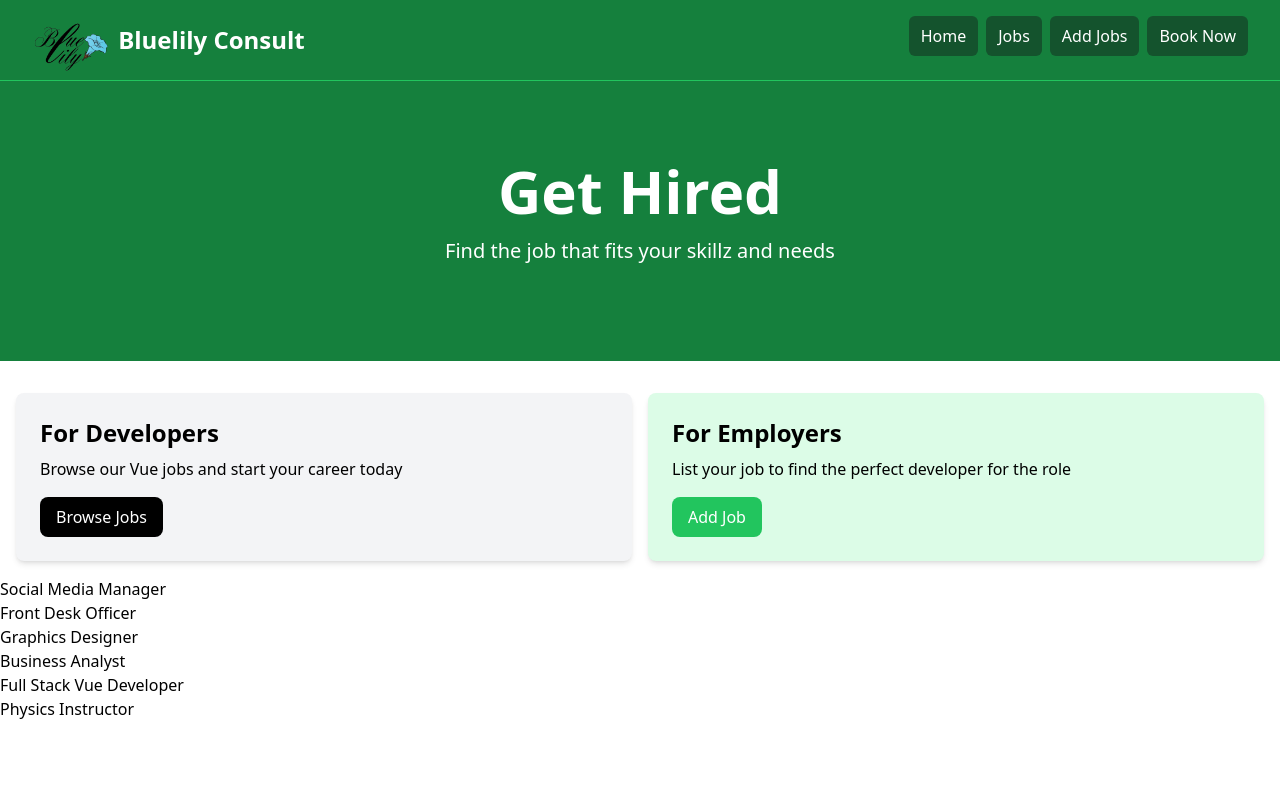
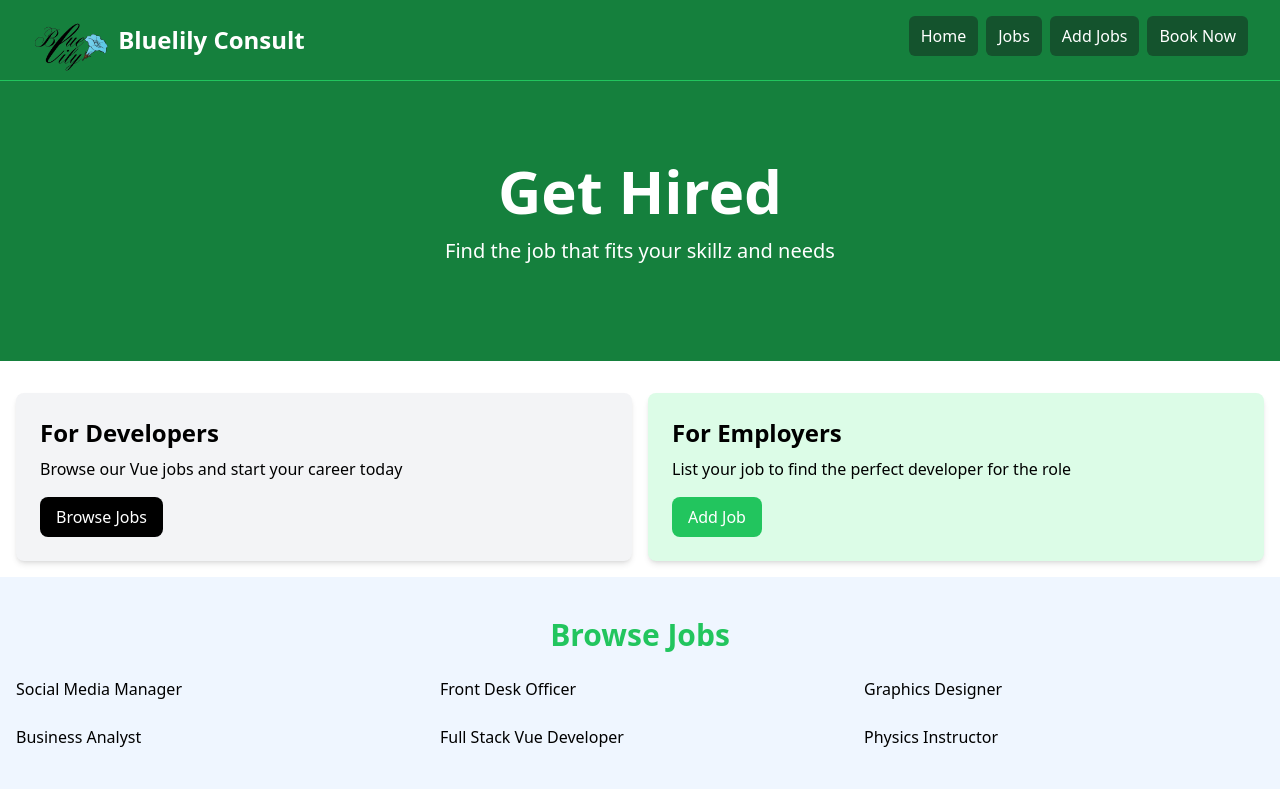
Before and after one commit to Mogle7Arkad/get-hired, a Vue app: page / in a window 1280 px wide. Built offline with nearby package versions, Linux system fonts and the light colour scheme.

Commit message:
create the browse jobs title section

```diff
--- a/src/components/JobsListings.vue
+++ b/src/components/JobsListings.vue
@@ -6,7 +6,16 @@
 </script>
 
 <template>
-  <div v-for="job in jobs" :key="job.id">
-    {{ job.title }}
-  </div>
+  <section class="bg-blue-50 px-4 py-10">
+    <div class="container-xl lg:container m-auto">
+      <h2 class="text-3xl font-bold text-green-500 mb-6 text-center">
+        Browse Jobs
+      </h2>
+      <div class="grid grid-cols-1 md:grid-cols-3 gap-6">
+        <div v-for="job in jobs" :key="job.id">
+          {{ job.title }}
+        </div>
+      </div>
+    </div>
+  </section>
 </template>
```
